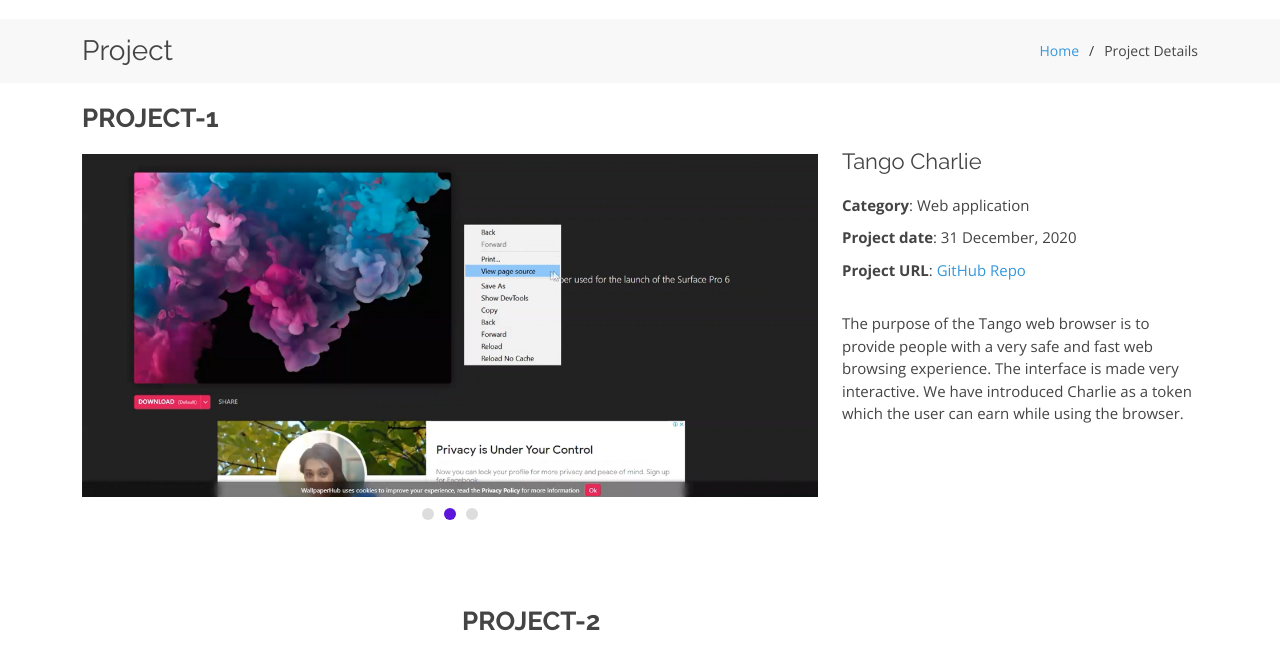
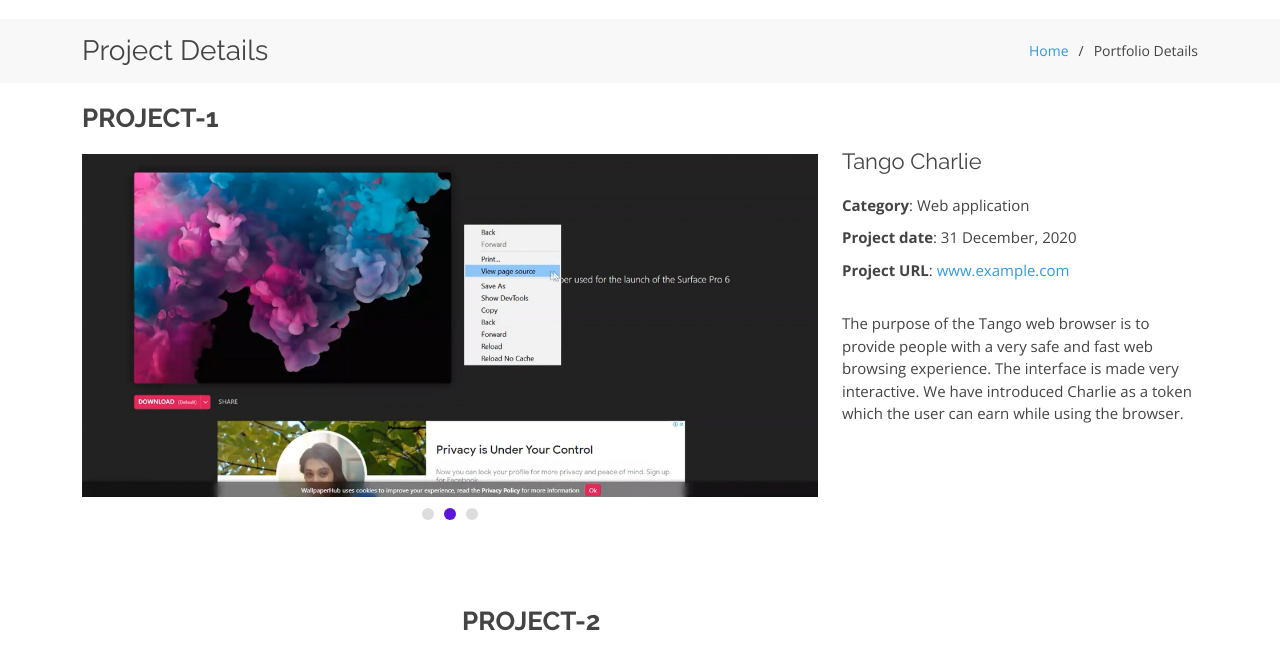
Before and after one commit to MLSAKIIT/MSAC, a plain HTML site: page projects.html in a window 1280 px wide. Shown: the part 67-715 px from the top of the page. Drawn offline with nearby package versions, Linux system fonts and the light colour scheme.

Commit message:
Add files via upload

```diff
--- a/projects.html
+++ b/projects.html
@@ -81,10 +81,10 @@
       <div class="container">
 
         <div class="d-flex justify-content-between align-items-center">
-          <h2>Project</h2>
+          <h2>Project Details</h2>
           <ol>
             <li><a href="index.html">Home</a></li>
-            <li>Project Details</li>
+            <li>Portfolio Details</li>
           </ol>
         </div>
 
@@ -112,7 +112,7 @@
               <li><strong>Category</strong>: Web application</li>
              <!-- <li><strong>Client</strong>: ASU Company</li> -->
               <li><strong>Project date</strong>: 31 December, 2020</li>
-              <li><strong>Project URL</strong>: <a href="https://github.com/msac-tangocharlie/TangoBrowser">GitHub Repo</a></li>
+              <li><strong>Project URL</strong>: <a href="">www.example.com</a></li>
             </ul>
 
             <p>
```
Also changed, not shown: index.html (+1 -1 lines).
